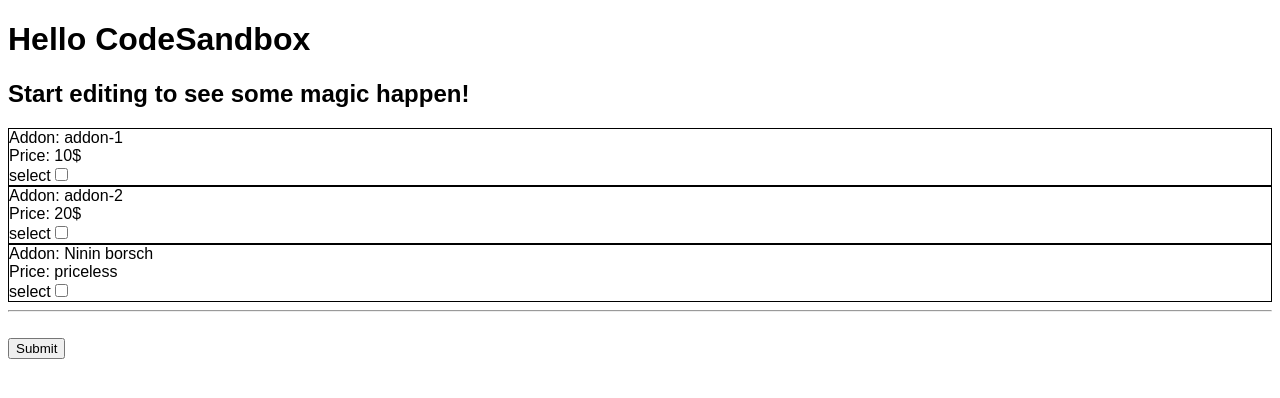
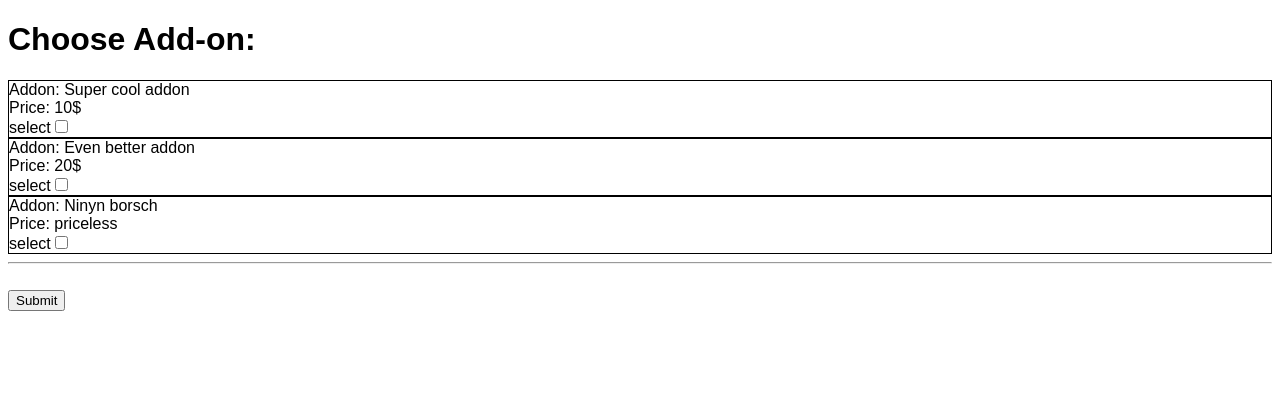
Before and after one commit to SmirnovWorks/all-access-add-ons, a React (Create React App) app: page / in a window 1280 px wide. Shown: the top 398 px of the page. Built offline with nearby package versions, Linux system fonts and the light colour scheme.

Commit message:
refactor code

```diff
--- a/src/App.tsx
+++ b/src/App.tsx
@@ -1,113 +1,28 @@
 import "./styles.css";
-import React, { useState } from "react";
-
-interface AddOn {
-  uuid: string;
-  name: string;
-  price: string;
-}
-
-interface AddOnView extends AddOn {
-  isSelected: boolean;
-  quantity: number;
-  select(): void;
-  setQuantity(quantity: number): void;
-}
-
-interface AddOnPayload {
-  uuid: string;
-  quantity: number;
-}
-
-const papiGetAddonRequest = (...args: any): AddOn[] => {
-  return [
-    { uuid: "1", name: "addon-1", price: "10$" },
-    { uuid: "2", name: "addon-2", price: "20$" },
-    { uuid: "nina", name: "Ninin borsch", price: "priceless" },
-  ];
-};
-
-const papiPostSubtotal = (args: AddOnPayload[]) => {
-  alert("SUBMIT" + JSON.stringify(args, null, 2));
-};
-
-const getAddonPayload = (addon: AddOnView): AddOnPayload => {
-  return { uuid: addon.uuid, quantity: addon.quantity };
-};
-
-const useAddonView = (addon: AddOn): AddOnView => {
-  const [storage, setStorage] = useState({
-    ...addon,
-    quantity: 1,
-    isSelected: false,
-  });
-
-  const select = () => {
-    setStorage((addon) => ({ ...addon, isSelected: !addon.isSelected }));
-  };
-
-  const setQuantity = (quantity: number) =>
-    setStorage((addon) => ({ ...addon, quantity }));
-
-  return {
-    ...storage,
-    select,
-    setQuantity,
-  };
-};
-
-const useAddons = (
-  locationUuid: string,
-  productType: string
-): [AddOnView[], AddOnView[], AddOnPayload[], AddOn[]] => {
-  const addons: AddOn[] = papiGetAddonRequest(locationUuid, productType);
-
-  const addonsView: AddOnView[] = addons.map(useAddonView);
-
-  const selectedAddons: AddOnView[] = addonsView.filter(
-    (addon) => addon.isSelected
-  );
-
-  const addonsPayload: AddOnPayload[] = selectedAddons.map(getAddonPayload);
-
-  return [addonsView, selectedAddons, addonsPayload, addons];
-};
-
-const AddOnViewComponent = (props: AddOnView) => {
-  return (
-    <div style={{ border: "1px solid black" }}>
-      Addon: {props.name}
-      <br />
-      Price: {props.price}
-      <br />
-      <label>
-        select
-        <input
-          onChange={props.select}
-          checked={props.isSelected}
-          type="checkbox"
-        />
-      </label>
-    </div>
-  );
-};
+import AddOnComponent from './addons/AddOnComponent';
+import { papiPostSubtotal } from './addons/addOnsApi';
+import { useAddOns } from './addons/useAddOns';
 
 export default function App() {
-  const [addonsView, selectedAddons, addonsPayload] = useAddons(
-    "location",
+  // Model + ViewModel
+  const [addonsView, selectedAddons, addonsPayload] = useAddOns(
+    "New York 225 uuid",
     "all_access"
   );
 
+  // Controller
   const handleSubmit = () => {
+    // HTTP POST Request
     papiPostSubtotal(addonsPayload);
   };
 
+  // View
   return (
     <div className="App">
-      <h1>Hello CodeSandbox</h1>
-      <h2>Start editing to see some magic happen!</h2>
+      <h1>Choose Add-on:</h1>
       {addonsView.map((addon) => {
-        return <AddOnViewComponent {...addon} />;
+        // Syntax sugar, turning object into props, here we can filter props if nessesary
+        return <AddOnComponent {...addon} />;
       })}
       <hr />
       {selectedAddons.map((selectedAddon) => (
--- /dev/null
+++ b/src/addons/AddOnComponent.tsx
@@ -0,0 +1,24 @@
+import { AddOnView } from './addOnsTypes';
+
+type AddOnComponentProps = AddOnView;
+
+const AddOnComponent = (props: AddOnComponentProps) => {
+  return (
+    <div style={{ border: "1px solid black" }}>
+      Addon: {props.name}
+      <br />
+      Price: {props.price}
+      <br />
+      <label>
+        select
+        <input
+          onChange={props.select}
+          checked={props.isSelected}
+          type="checkbox"
+        />
+      </label>
+    </div>
+  );
+};
+
+export default AddOnComponent;
--- /dev/null
+++ b/src/addons/addOnsApi.ts
@@ -0,0 +1,17 @@
+import { AddOn, AddOnPayload, AddOnView } from './addOnsTypes';
+
+export const papiGetAddonRequest = (...args: any): AddOn[] => {
+  return [
+    { uuid: "uuid-1", name: "Super cool addon", price: "10$" },
+    { uuid: "uuid-1", name: "Even better addon", price: "20$" },
+    { uuid: "uuid-nina", name: "Ninyn borsch", price: "priceless" },
+  ];
+};
+
+export const papiPostSubtotal = (args: AddOnPayload[]) => {
+  alert("SUBMIT" + JSON.stringify(args, null, 2));
+};
+
+export const getAddonPayload = (addon: AddOnView): AddOnPayload => {
+  return { uuid: addon.uuid, quantity: addon.quantity };
+};
--- /dev/null
+++ b/src/addons/addOnsTypes.ts
@@ -0,0 +1,17 @@
+export interface AddOn {
+  uuid: string;
+  name: string;
+  price: string;
+}
+
+export interface AddOnView extends AddOn {
+  isSelected: boolean;
+  quantity: number;
+  select(): void;
+  setQuantity(quantity: number): void;
+}
+
+export interface AddOnPayload {
+  uuid: string;
+  quantity: number;
+}
--- /dev/null
+++ b/src/addons/useAddOn.ts
@@ -0,0 +1,27 @@
+import { useState } from 'react';
+import { AddOn, AddOnView } from './addOnsTypes';
+
+export const useAddonView = (addon: AddOn): AddOnView => {
+  // constructor
+  const [storage, setStorage] = useState({
+    ...addon,
+    quantity: 1,
+    isSelected: false,
+  });
+
+  // private method
+  const select = () => {
+    setStorage((addon) => ({ ...addon, isSelected: !addon.isSelected }));
+  };
+
+  // private method
+  const setQuantity = (quantity: number) =>
+    setStorage((addon) => ({ ...addon, quantity }));
+
+  return {
+    ...storage,
+    // make them public
+    select,
+    setQuantity,
+  };
+};
--- /dev/null
+++ b/src/addons/useAddOns.ts
@@ -0,0 +1,25 @@
+import { getAddonPayload, papiGetAddonRequest } from './addOnsApi';
+import { AddOn, AddOnPayload, AddOnView } from './addOnsTypes';
+import { useAddonView } from './useAddOn';
+
+export const useAddOns = (
+  locationUuid: string,
+  productType: string
+): [AddOnView[], AddOnView[], AddOnPayload[], AddOn[]] => {
+  // HTTP Request
+  const addons: AddOn[] = papiGetAddonRequest(locationUuid, productType);
+
+  // ViewModel Collection
+  const addonsView: AddOnView[] = addons.map(useAddonView);
+
+  // Computed Value
+  const selectedAddons: AddOnView[] = addonsView.filter(
+    (addon) => addon.isSelected
+  );
+
+  // Prepare params for HTTP upload
+  const addonsPayload: AddOnPayload[] = selectedAddons.map(getAddonPayload);
+
+  // Better to make object, but I'm lazy
+  return [addonsView, selectedAddons, addonsPayload, addons];
+};
```
